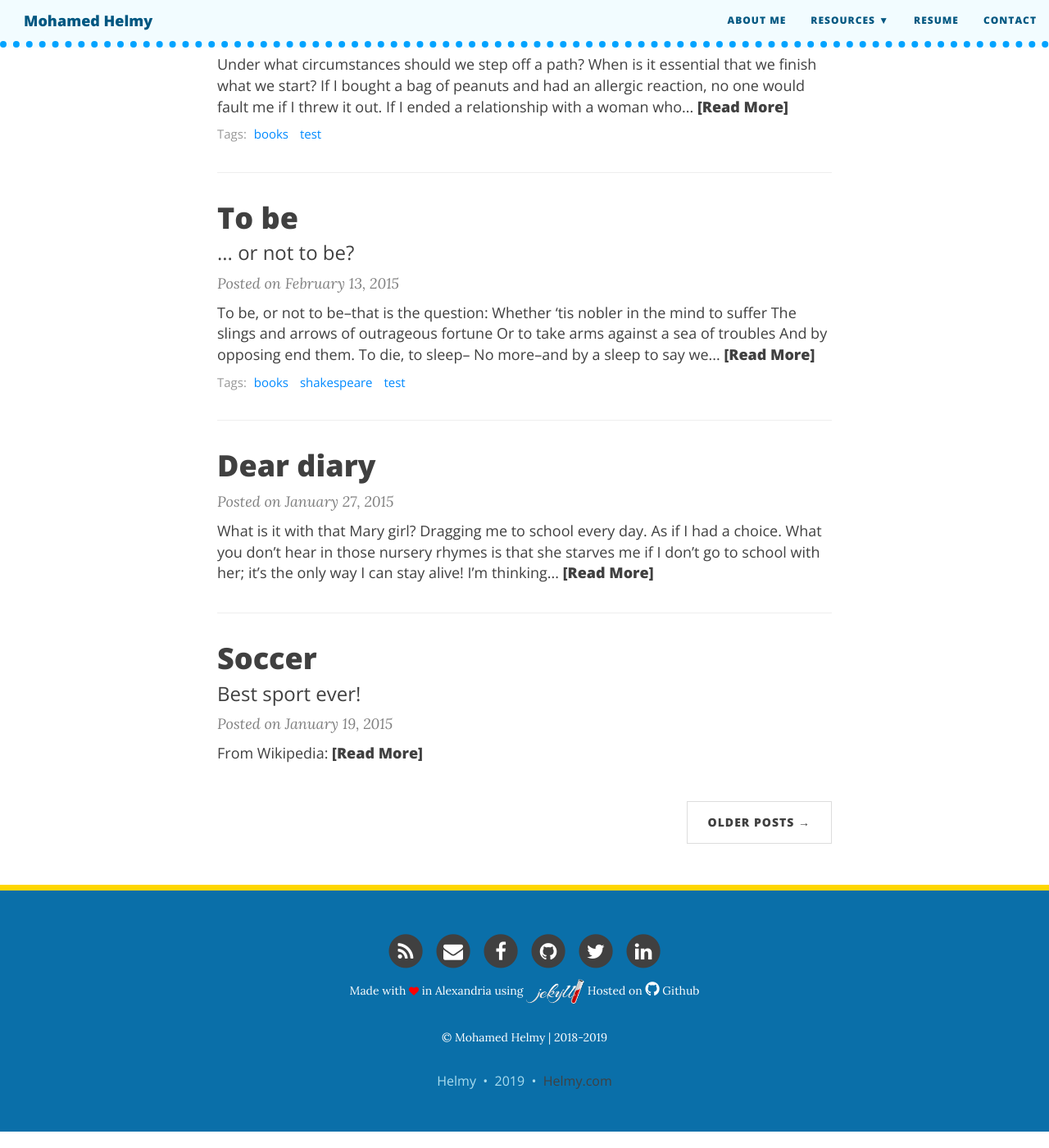
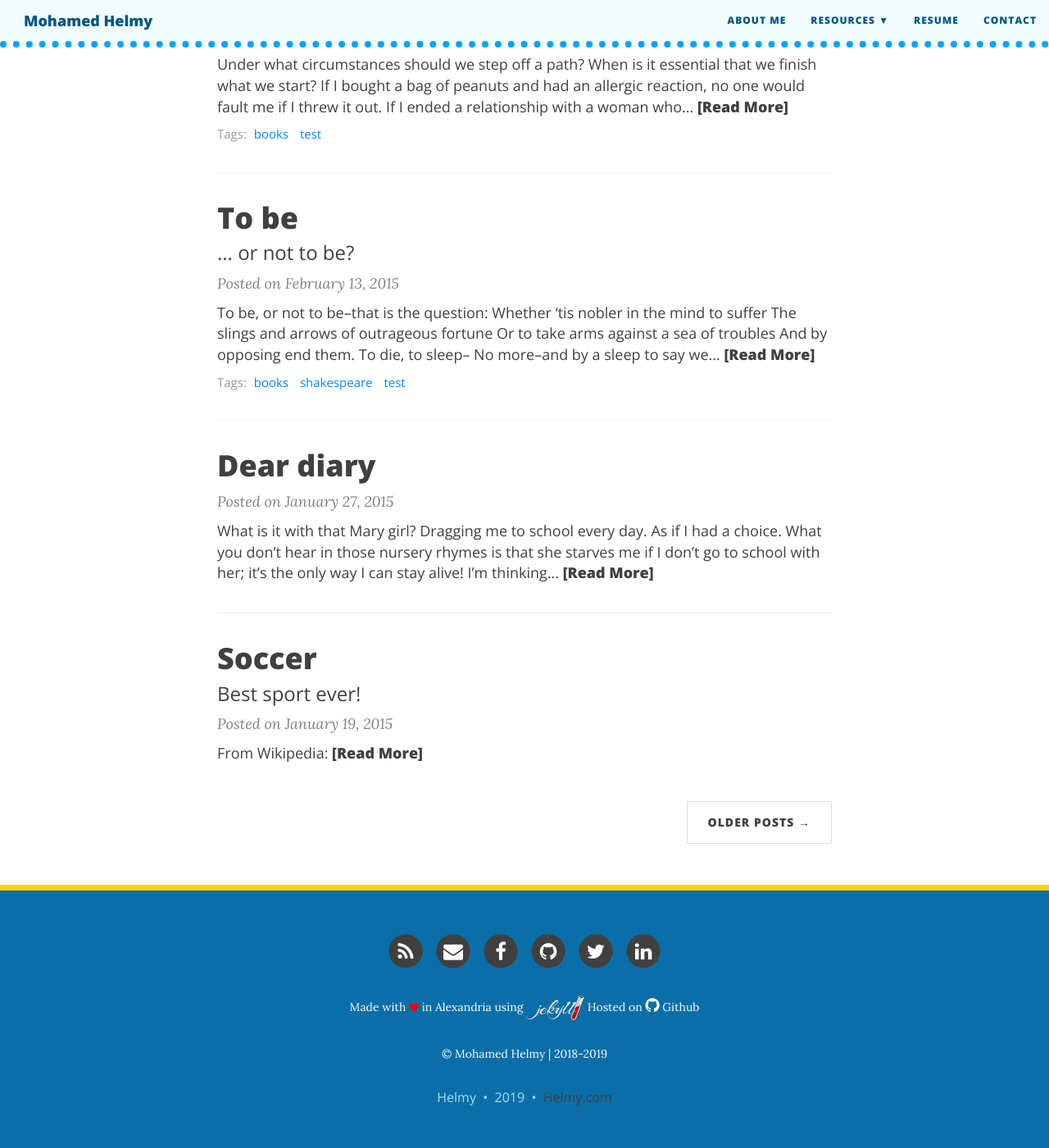
Before and after one commit to M-Helmy/m-helmy.github.io, a Jekyll site: the page built from index.html, in a window 1280 px wide and 1400 px high, scrolled down 696 px. Shown: the whole window at 82% size. Built offline with Jekyll 4.4.1, drawn with Linux system fonts in a browser that asks for light colours; nearby versions of some CDN libraries; the list of posts is cut into pages by our own code.

Commit message:
Update main.css

```diff
--- a/css/main.css
+++ b/css/main.css
@@ -305,7 +305,7 @@
 }
 footer .theme-by {
   text-align: center;
-  margin: 10px 0 0;
+  margin: 10px 0 -27;
 }
 
 @media only screen and (min-width: 768px) {
```
